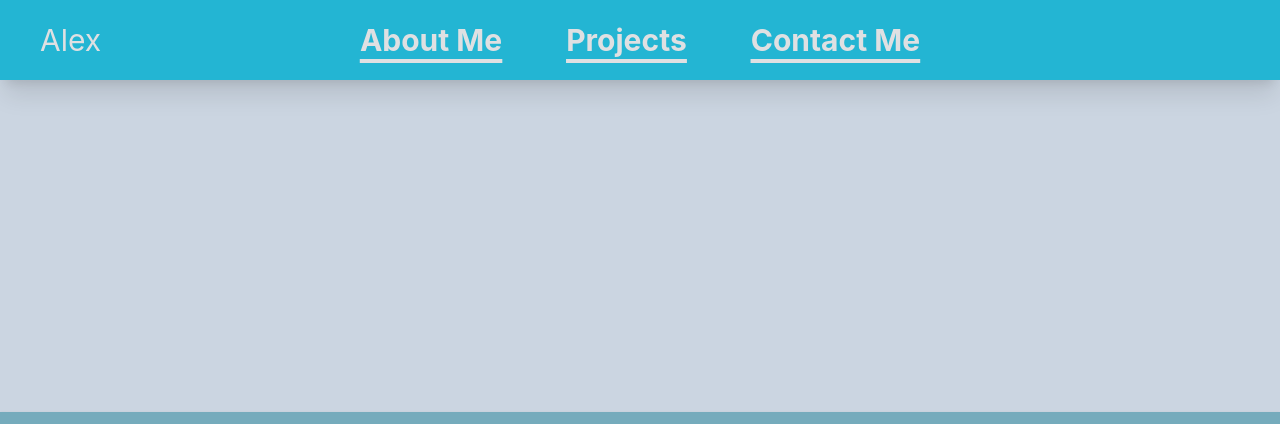
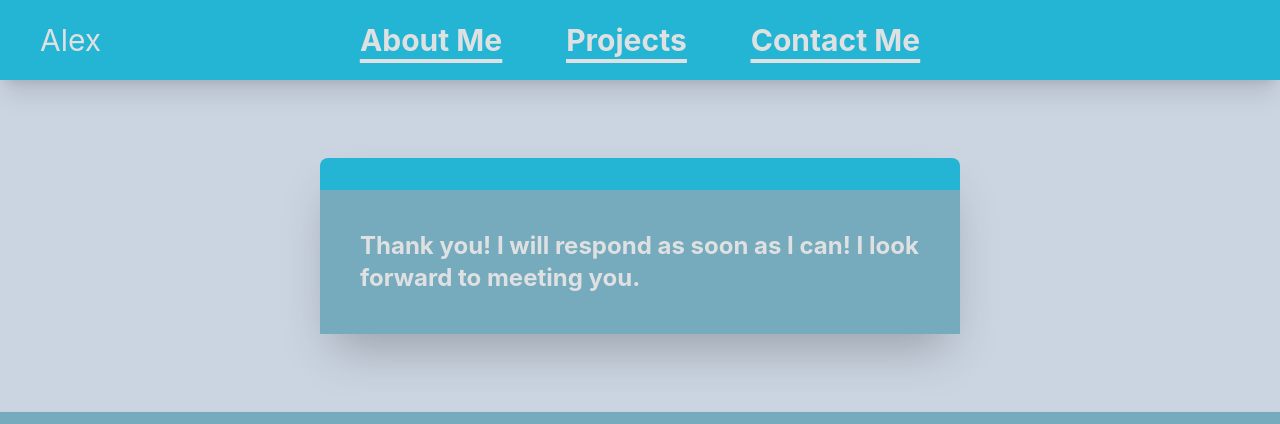
Before and after one commit to AMore080/alexandermorenoreact, a React (Create React App) app: page /thanks in a window 1280 px wide. Shown: the top 424 px of the page. Built offline with nearby package versions, Linux system fonts and the light colour scheme.

Commit message:
form submit for contact me implemented

```diff
--- a/src/App.js
+++ b/src/App.js
@@ -2,6 +2,7 @@ import Home from "./pages/Home";
 import About from "./pages/About";
 import Contact from "./pages/Contact";
 import Projects from "./pages/Projects";
+import ThankYou from "./pages/ThankYou";
 
 import Header from "./components/Header";
 import Footer from "./components/Footer";
@@ -20,6 +21,7 @@ function App() {
           <Route path="/aboutme" element={<About />}/>
           <Route path="/contactme" element={<Contact />}/>
           <Route path="/projects" element={<Projects />}></Route>
+          <Route path="/thanks" element={<ThankYou />}></Route>
         </Routes>
         <Footer />
       </Router>
--- a/src/pages/About.js
+++ b/src/pages/About.js
@@ -22,9 +22,9 @@ class About extends React.Component{
             >
                 <section class=" bg-coralBlue my-10 shadow-2xl flex-col mx-auto w-full md:w-3/4 rounded-lg">
                     <h2 class="lg:text-5xl p-4 font-bold mx-1 shadow-3xl z-20 text-silverGray flex-1">About Me</h2>
-                        <div class="md:grid flex-row bg-greenSea items-center rounded-b-lg">
+                        <div class="sm:grid flex-row bg-greenSea items-center rounded-b-lg">
                             <img src="https://res.cloudinary.com/davvalvhs/image/upload/v1671587308/image0_4_fps5u2.jpg" alt="a picture of me" class="scale-75 rounded-md z-0 col-span-auto float-left" />
-                                <h1 class="col-span-2 col-start-2 lg:py-28 font-semibold text-silverGray mr-3 sm:text-xs md:text-lg lg:text-2xl p-20">I'm Alexander (or Alex for short), I am a fullstack web developer looking to pursue a career as a software engineer. I have
+                                <h1 class="col-span-2 col-start-2 lg:py-28 font-semibold text-silverGray mr-3 sm:text-xs md:text-lg lg:text-2xl md:p-20 p-5">I'm Alexander (or Alex for short), I am a fullstack web developer looking to pursue a career as a software engineer. I have
                                 earned my certificate in fullstack web development through the University Of Minesota's bootcamp. I am
                                 also a current
                                 student in the Lonestar College system majoring in Computer Science. I plan to continue expanding my skillset and work with a team that I can grow with.
--- a/src/pages/Contact.js
+++ b/src/pages/Contact.js
@@ -22,17 +22,18 @@ class Contact extends React.Component{
                 <section class="bg-coralBlue my-10 shadow-2xl flex-col mx-auto w-full md:w-1/2 rounded-lg">
                     <h2 class="lg:text-5xl p-4 font-bold mx-1 shadow-3xl z-20 text-silverGray flex-1">Contact Me</h2>
                         <div class="flex flex-col bg-greenSea justify-center p-10">
-                            <form>
-                                <div class="w-1/4 mx-auto">
-                                    <label for="title" class="block text-2xl font-semibold">Email:</label>
-                                    <input type="text" class="mt-2 block w-full" id="title" />
+                            <form action="https://formsubmit.co/alexmore080@gmail.com" method="POST">
+                                <div class="w-full md:w-1/2 mx-auto">
+                                    <label for="email" class="block text-2xl font-semibold">Email:</label>
+                                    <input type="text" class="mt-2 block w-full" name="email" placeholder="example@mail.com" required/>
+                                    <input type="hidden" name="_next" value="https://alexmreact.herokuapp.com/thanks" />
                                 </div>
-                                <div class="py-8 w-1/4 mx-auto">
+                                <div class="py-8 w-full md:w-1/2 mx-auto">
                                     <label for="post" class="form-label block font-semibold">Message:</label>
-                                    <textarea type="text" class="mt-1 block w-full" id="post" placeholder="Type a Message..."></textarea>
+                                    <textarea type="text" class="mt-1 block w-full" name="message" placeholder="Type a Message..." required></textarea>
                                 </div>
                                 <div class="justify-center">
-                                    <button type="submit" id='post-button' class="rounded-md bg-slate-300 p-2 drop-shadow-md justify-self-center">Send</button>
+                                    <button type="submit" class="rounded-md bg-slate-300 p-2 drop-shadow-md justify-self-center">Send</button>
                                 </div>
                             </form>
                         </div>
--- /dev/null
+++ b/src/pages/ThankYou.js
@@ -0,0 +1,33 @@
+import React from "react";
+import { motion } from "framer-motion";
+
+class ThankYou extends React.Component{
+    render(){
+        return (
+            <motion.div
+            initial={{opacity: 0, scale: 0.1}}
+            animate={{opacity: 1, scale: 1}}
+            transition={{
+                default: {
+                    duration: 0.5,
+                    ease: [0, .5, .2 , 1.01]
+                },
+            scale: {
+                damping: 5,
+                stiffness: 100,
+                restDelta: 0.001
+            }
+            }}
+            >
+                <section class="bg-coralBlue my-10 shadow-2xl flex-col mx-auto w-full md:w-1/2 rounded-lg">
+                    <h2 class="lg:text-5xl p-4 font-bold mx-1 shadow-3xl z-20 text-silverGray flex-1"></h2>
+                        <div class="flex flex-col bg-greenSea justify-center p-10">
+                            <h1 className="text-silverGray text-2xl font-bold">Thank you! I will respond as soon as I can! I look forward to meeting you.</h1>
+                        </div>
+                </section>
+            </motion.div>
+        )
+    }
+}
+
+export default ThankYou;
```
